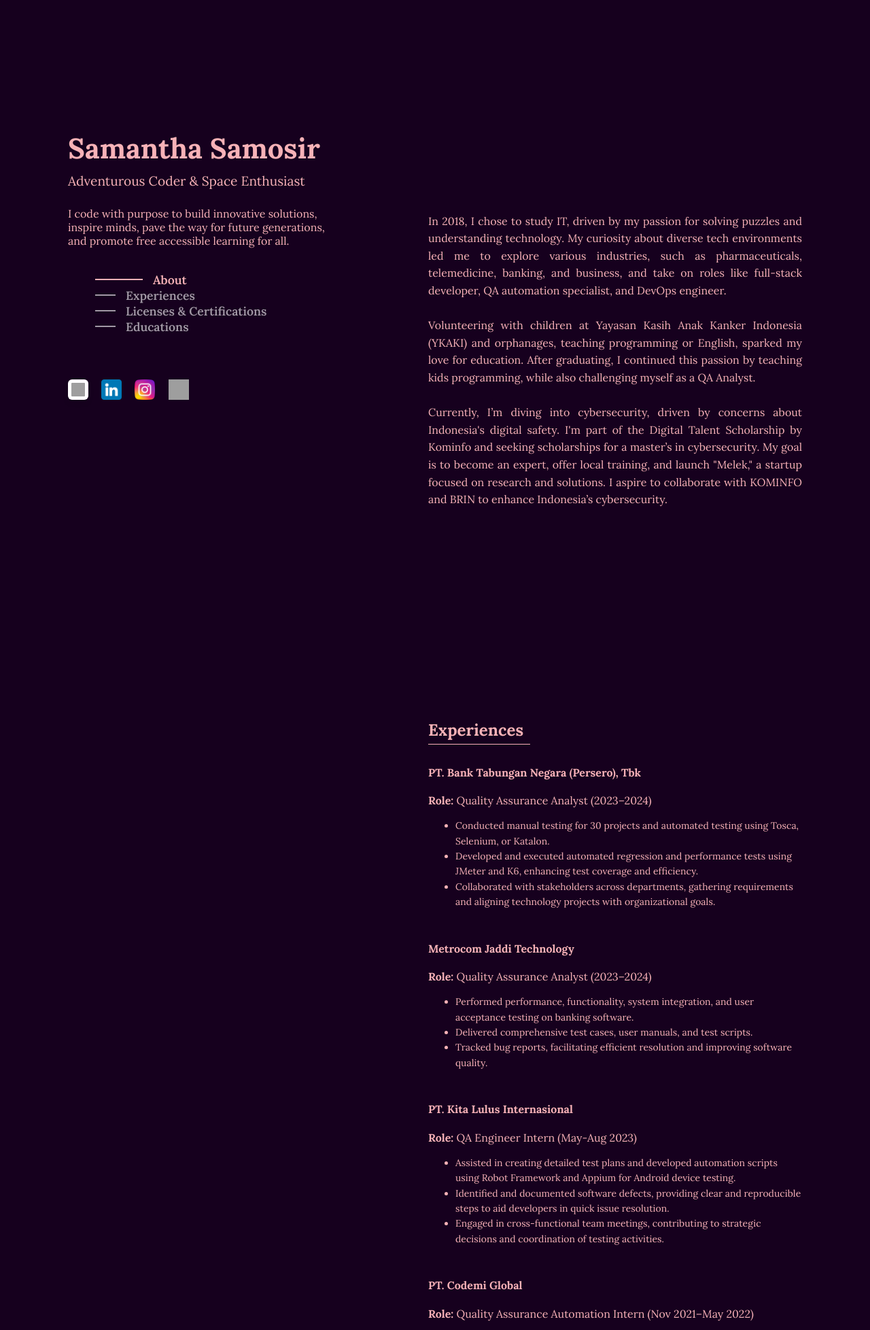
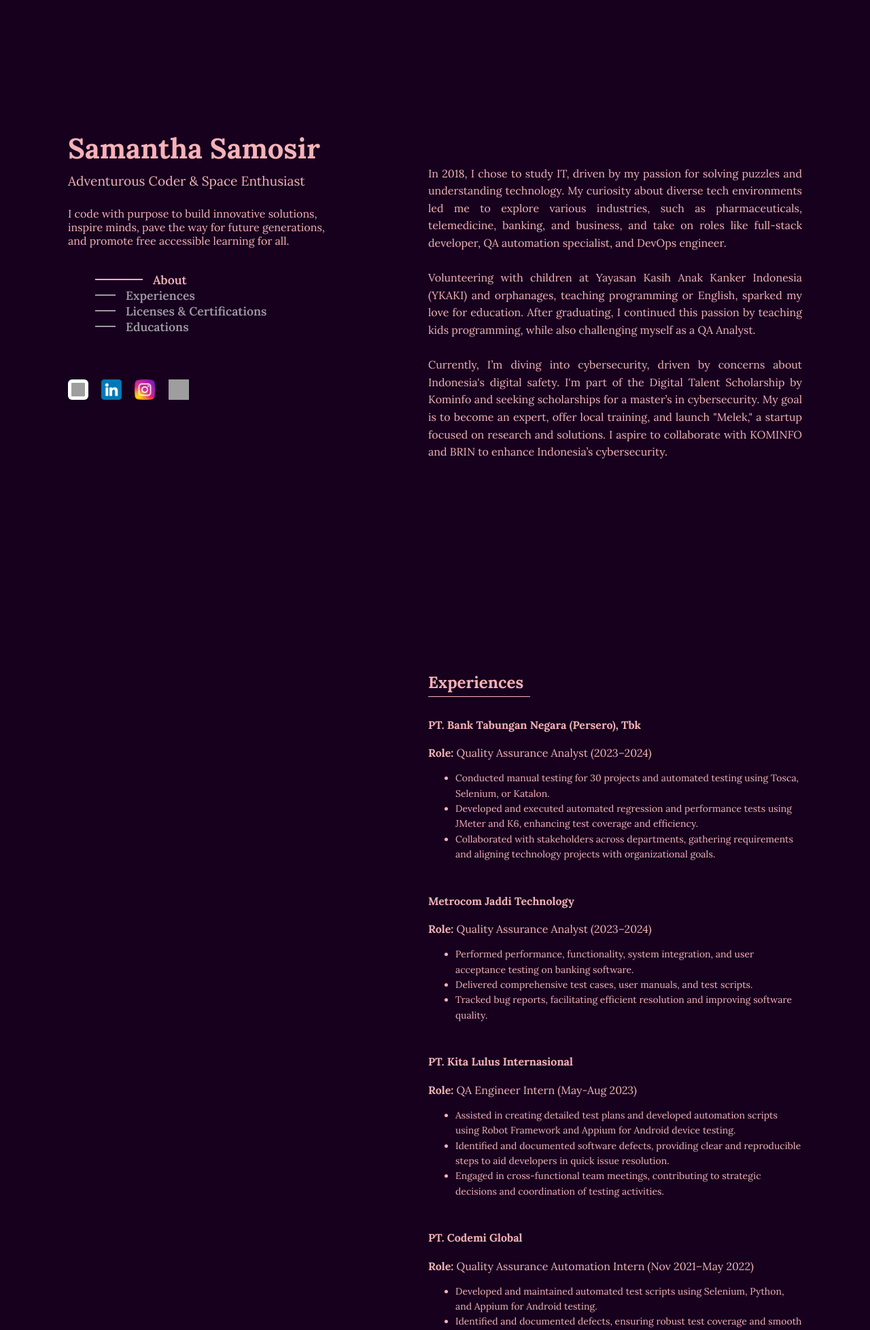
Before and after one commit to SamanthaSamosir/portfolio-website, a Flask app: page / in a window 1280 px wide. Shown: the top 1956 px of the page at 68% size. Run offline with Flask 3, Linux system fonts and the light colour scheme; some web fonts are replaced; grey boxes are pictures that could not be loaded.

Commit message:
update css

```diff
--- a/static/styles.css
+++ b/static/styles.css
@@ -142,15 +142,15 @@ nav ul li.active a {
     display: flex-start;
     justify-content: center;
     align-items: center;
-    margin-top: 4000px;
+    margin-top: 3000px;
     margin-left: 400px;
     padding-left: 130px; /* Adds space between the sections */
 }
 
 .about {
     line-height: 1.6em;
-    margin-top:10px;
-    padding-top:280px;
+    margin-top:900px;
+    padding-top:250px;
     text-align:justify;
 }
 .experience{
```
